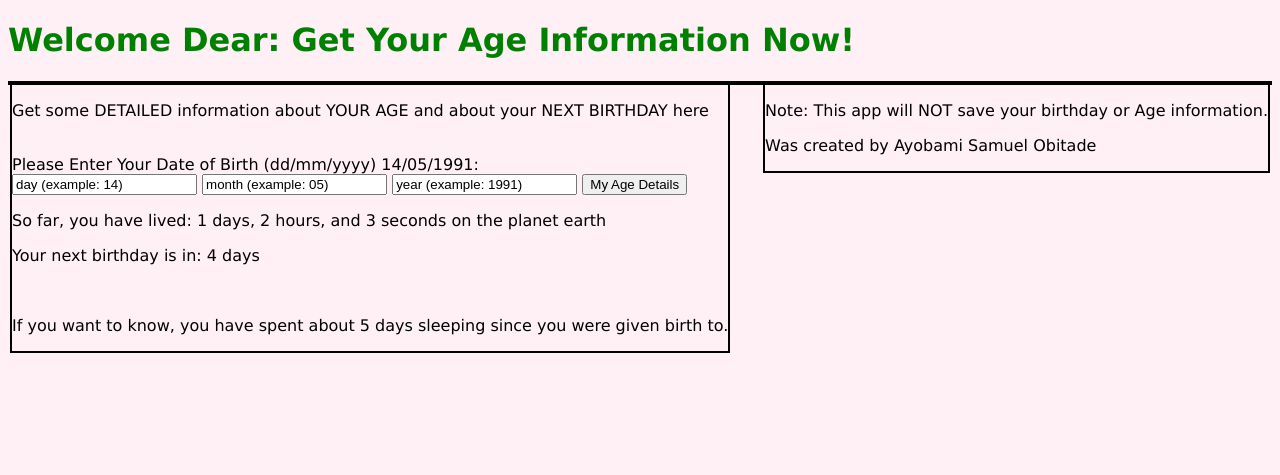
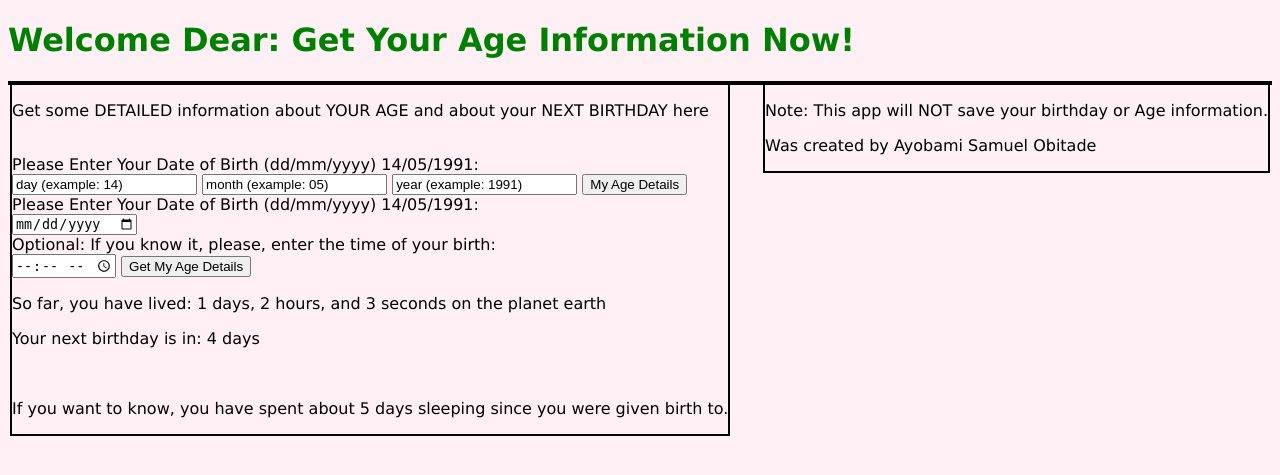
Before and after one commit to ayosamobitade/age_calculator, a Django app: page / in a window 1280 px wide. Shown: the top 475 px of the page. Run offline with Django 4.2, Linux system fonts and the light colour scheme.

Commit message:
new age input added

```diff
--- a/agelator/templates/static/age.html
+++ b/agelator/templates/static/age.html
@@ -21,6 +21,15 @@
         <button type="submit" name="age_submit">My Age Details</button>
     </form>
 
+    <form action="{ url 'age_html'}" method="post" enctype="multipart/form-data">
+        {% csrf_token %}
+        Please Enter Your Date of Birth (dd/mm/yyyy) 14/05/1991:<br />
+        <input type="date" name="day"><br />
+        Optional: If you know it, please, enter the time of your birth:<br />
+        <input type ="time" name="Birth_time">
+        <button type="submit" name="age_submit">Get My Age Details</button>
+    </form>
+
     {% if birthday %}
     <p>So far, you have lived: {{ days_lived }} days, {{ hours_lived }} hours, and {{ seconds_lived }} seconds on the planet earth</p>
         <p>Your next birthday is in: {{ calculated_birthday }} days</p>
```
